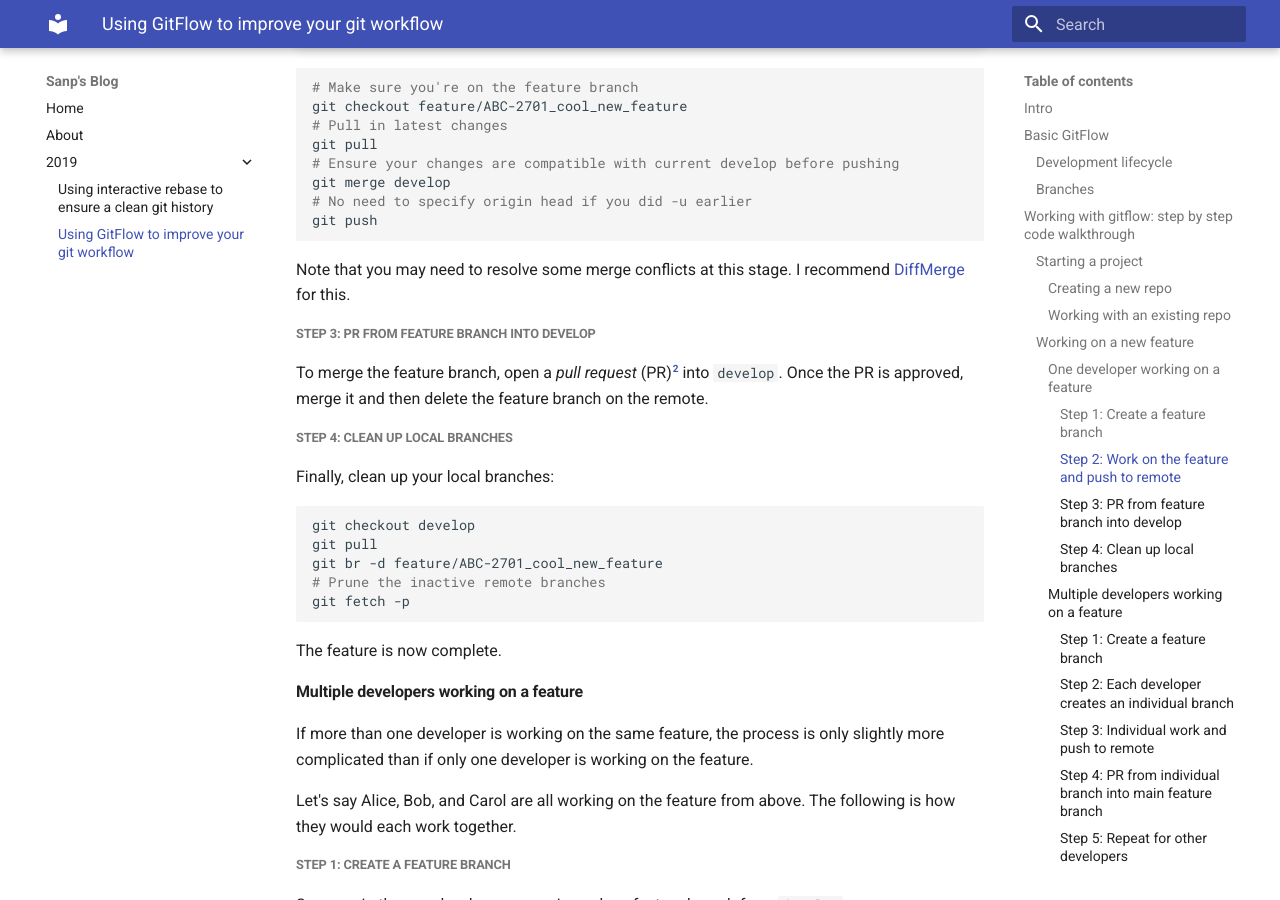
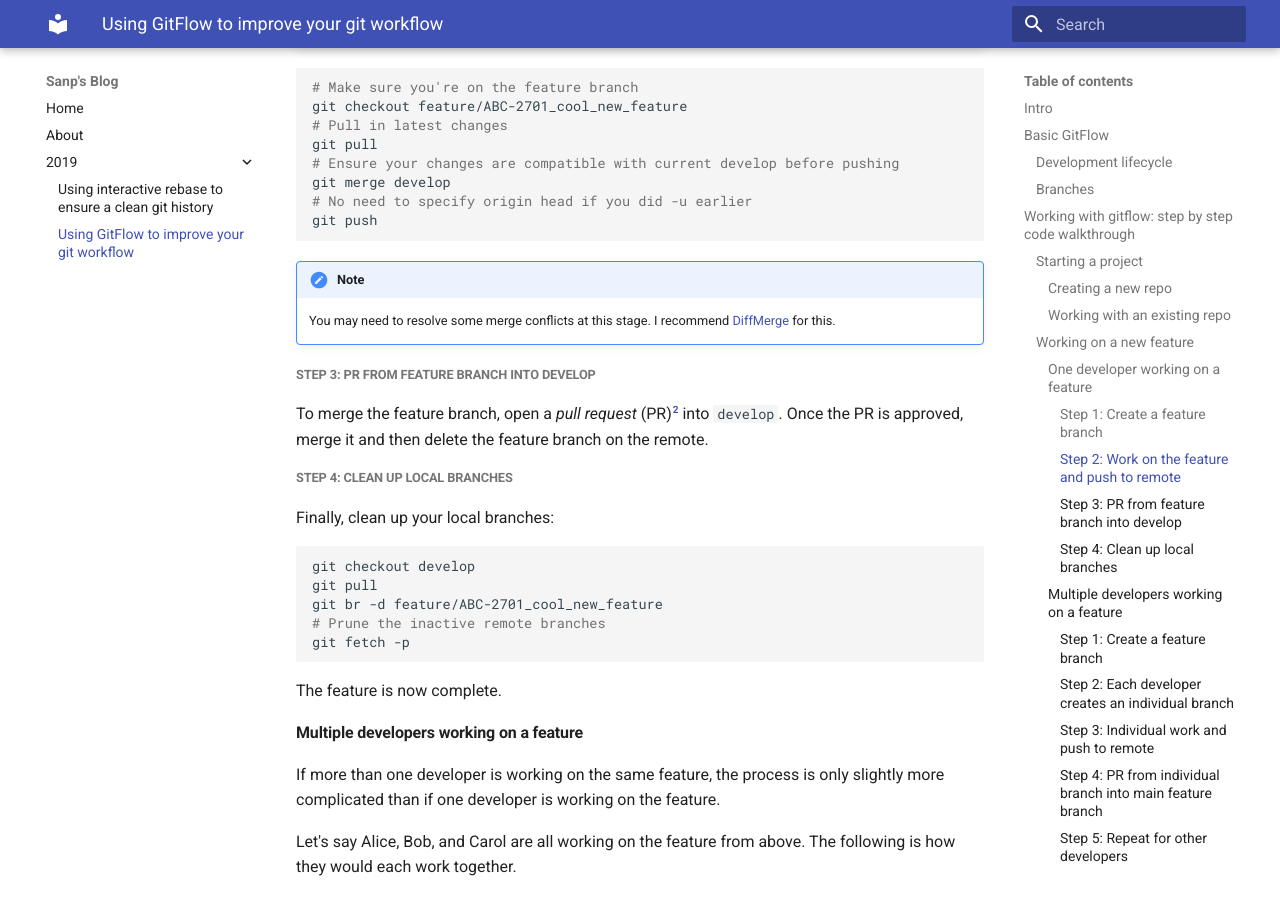
Before and after one commit to sanp/sanp.github.io.mkdocs, an MkDocs documentation site: the page built from docs/2019/gitflow.md, in a window 1280 px wide and 900 px high, scrolled down 3777 px. Built offline with MkDocs 1.6.1 and Material for MkDocs 9.7.7, drawn with Linux system fonts in a browser that asks for light colours; some of the changed text lies outside the part shown.

Commit message:
Fixed post

````diff
--- a/docs/2019/gitflow.md
+++ b/docs/2019/gitflow.md
@@ -148,8 +148,9 @@ git merge develop
 git push
 ```
 
-Note that you may need to resolve some merge conflicts at this stage. I
-recommend [DiffMerge](https://sourcegear.com/diffmerge/) for this.
+!!! Note
+    You may need to resolve some merge conflicts at this stage. I recommend
+    [DiffMerge](https://sourcegear.com/diffmerge/) for this.
 
 ##### Step 3: PR from feature branch into develop
 
@@ -177,7 +178,7 @@ The feature is now complete.
 #### Multiple developers working on a feature
 
 If more than one developer is working on the same feature, the process is only
-slightly more complicated than if only one developer is working on the feature.
+slightly more complicated than if one developer is working on the feature.
 
 Let's say Alice, Bob, and Carol are all working on the feature from above. The
 following is how they would each work together.
````
Also changed, not shown: other parts of docs/2019/gitflow.md (+2 -2 lines).
